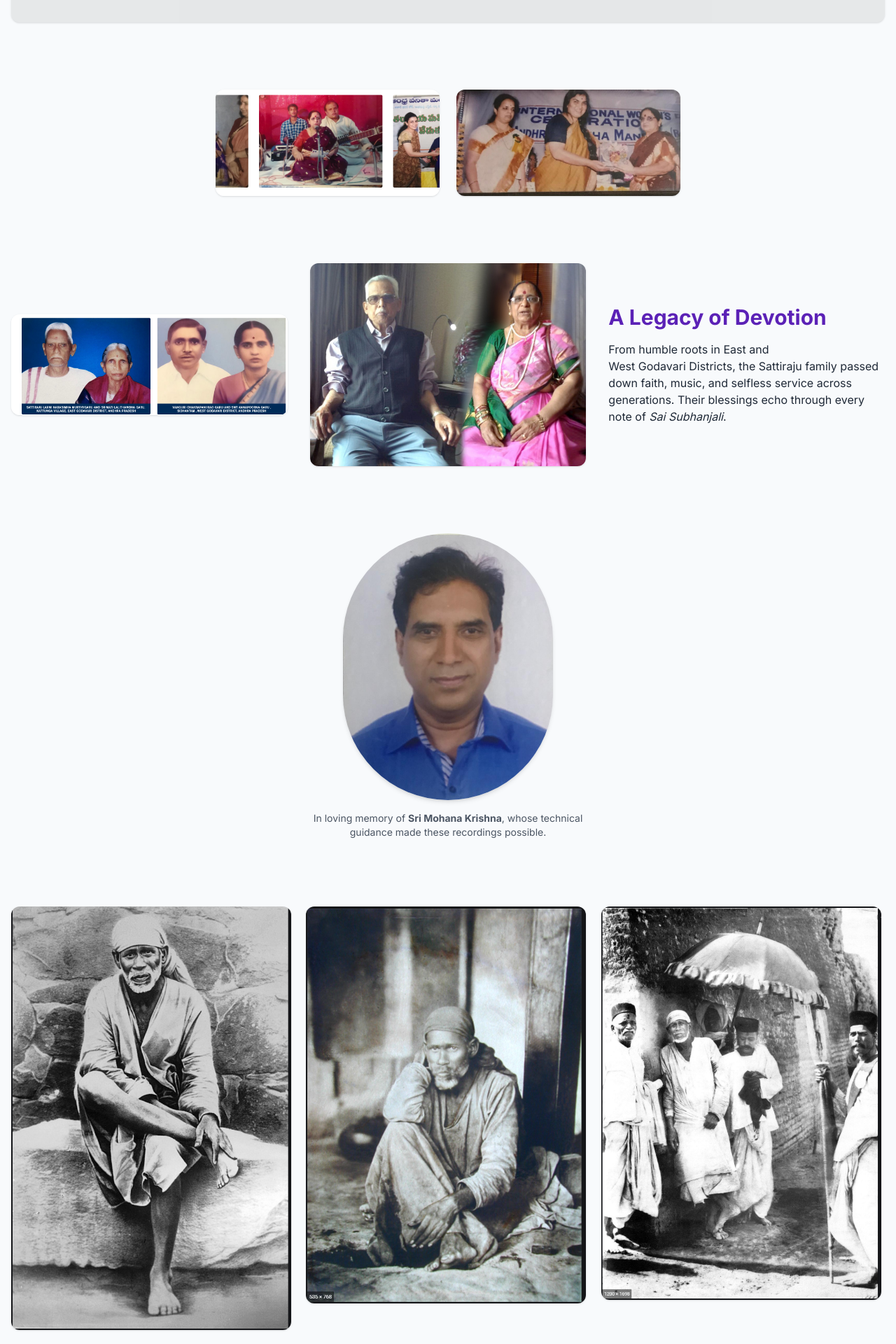
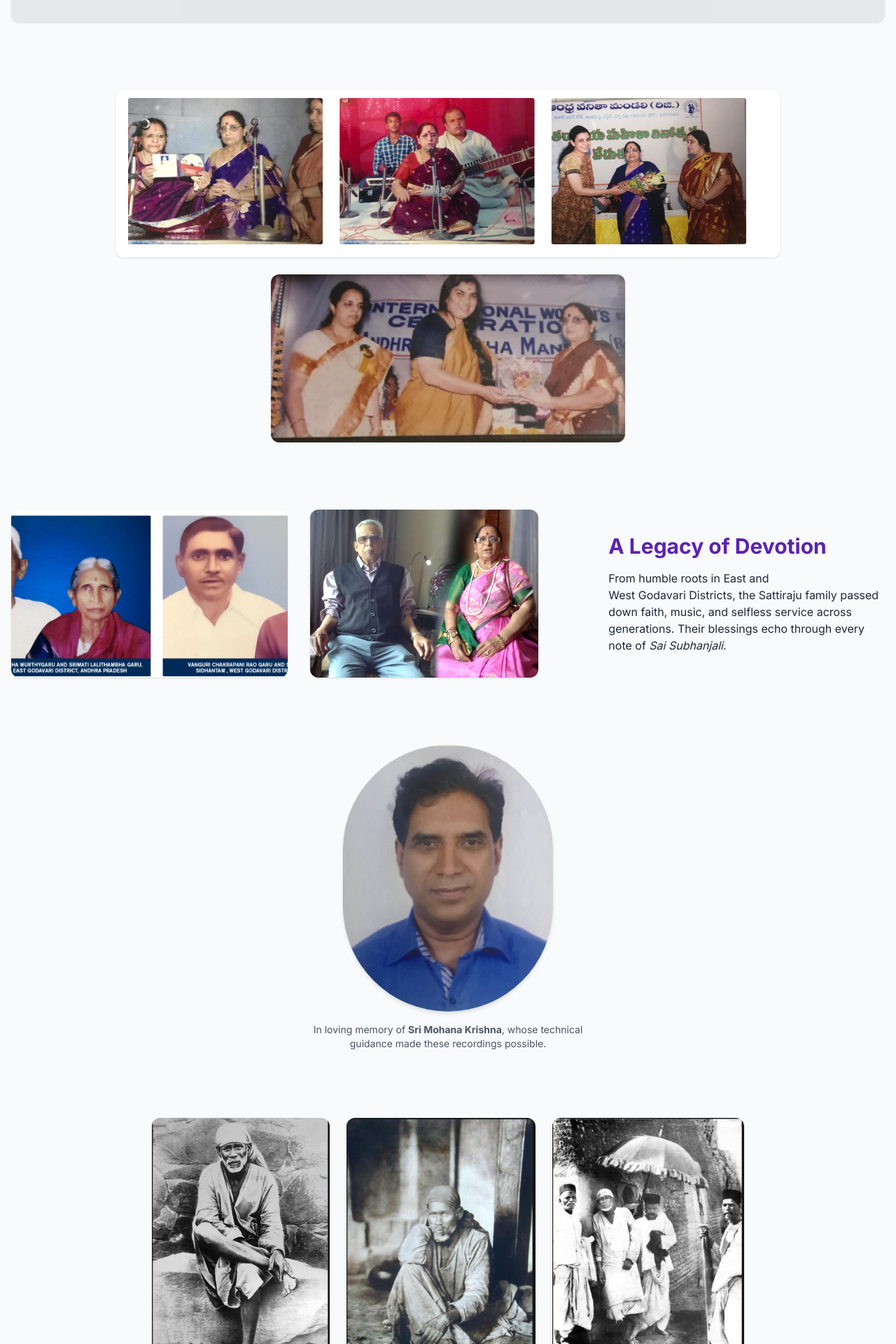
Before and after one commit to shekhar1971/saisubhanjali.com, a Next.js app: page / in a window 1280 px wide. Shown: the part 860-2780 px from the top of the page at 70% size. Built offline with nearby package versions, Linux system fonts and the light colour scheme; grey boxes are pictures that could not be loaded.

Commit message:
Update page.tsx

```diff
--- a/app/page.tsx
+++ b/app/page.tsx
@@ -1,9 +1,21 @@
-// app/page.tsx — devotional collage fixed to actual filenames (rev 4)
-// -----------------------------------------------------------------
+// app/page.tsx — unified image sizing + full‑width rendering (rev 5)
+// ------------------------------------------------------------
 import Image from 'next/image';
 import Link from 'next/link';
 
 export default function Home() {
+  /** Helper to render a responsive image with identical styling */
+  const DevotionalImg = ({ src, alt }: { src: string; alt: string }) => (
+    <Image
+      src={src}
+      alt={alt}
+      width={400}
+      height={260}
+      // identical sizing:  h‑48 on mobile (≈192 px) and grow with container while preserving aspect
+      className="h-48 w-auto rounded-xl object-cover shadow lg:h-60"
+    />
+  );
+
   return (
     <div className="space-y-24">
       {/* HERO */}
@@ -44,43 +56,29 @@ export default function Home() {
         </div>
       </section>
 
-      {/* AMMA DEVOTIONAL MOMENTS (actual files) */}
+      {/* AMMA DEVOTIONAL MOMENTS */}
       <section className="flex flex-wrap justify-center gap-6">
-        {[
-          '/SubbaLakshmi_Sattiraju.png',
-          '/SmtSubbalakshmi_International_Womans_Day_Award_inDelhi.jpg',
-        ].map((src) => (
-          <Image
-            key={src}
-            src={src}
-            alt="Amma devotional moments"
-            width={320}
-            height={220}
-            className="rounded-xl object-cover shadow"
-          />
-        ))}
+        <DevotionalImg src="/SubbaLakshmi_Sattiraju.png" alt="Amma devotional moments" />
+        <DevotionalImg
+          src="/SmtSubbalakshmi_International_Womans_Day_Award_inDelhi.jpg"
+          alt="International Women’s Day award in Delhi"
+        />
       </section>
 
       {/* FAMILY HERITAGE */}
       <section className="grid gap-8 md:grid-cols-3 md:items-center">
-        <Image
+        <DevotionalImg
           src="/Smt%20Subbalakshi%20and%20Shri%20Nageswara%20Rao%20Parents.png"
           alt="Parental roots of Amma & Ayyagaru"
-          width={450}
-          height={350}
-          className="rounded-xl object-cover shadow"
         />
 
-        <Image
+        <DevotionalImg
           src="/Shri_NageswaraRao_and_Smt_Subbalakshmi.jpg"
           alt="Smt Subbalakshmi & Sri Nageswara Rao Garu"
-          width={450}
-          height={350}
-          className="rounded-xl object-cover shadow"
         />
 
         <div className="space-y-4">
-          <h2 className="text-3xl font-bold text-brand-700">A Legacy of Devotion</h2>
+          <h2 className="text-3xl font-bold text-brand-700">A Legacy of Devotion</h2>
           <p>
             From humble roots in East and West Godavari Districts, the Sattiraju family passed down
             faith, music, and selfless service across generations. Their blessings echo through
@@ -104,13 +102,19 @@ export default function Home() {
         </p>
       </section>
 
-      {/* HISTORIC SAI IMAGE STRIP */}
-      <section className="grid gap-4 md:grid-cols-3">
-        <Image src="/SaiBaba2.png" alt="Sai blessing" width={400} height={500} className="rounded-xl shadow" />
-        <Image src="/SaiBaba3.png" alt="Sai in Dwarkamai" width={400} height={500} className="rounded-xl shadow" />
-        <Image src="/SaiBaba5.png" alt="Rare photo of Sai Baba" width={400} height={500} className="rounded-xl shadow" />
+      {/* HISTORIC SAI IMAGE STRIP — identical heights */}
+      <section className="flex flex-wrap justify-center gap-6">
+        {['/SaiBaba2.png', '/SaiBaba3.png', '/SaiBaba5.png'].map((src) => (
+          <Image
+            key={src}
+            src={src}
+            alt="Historic Sai Baba photograph"
+            width={350}
+            height={500}
+            className="h-96 w-auto rounded-xl object-cover shadow"
+          />
+        ))}
       </section>
     </div>
   );
 }
-// -----------------------------------------------------------------
```
